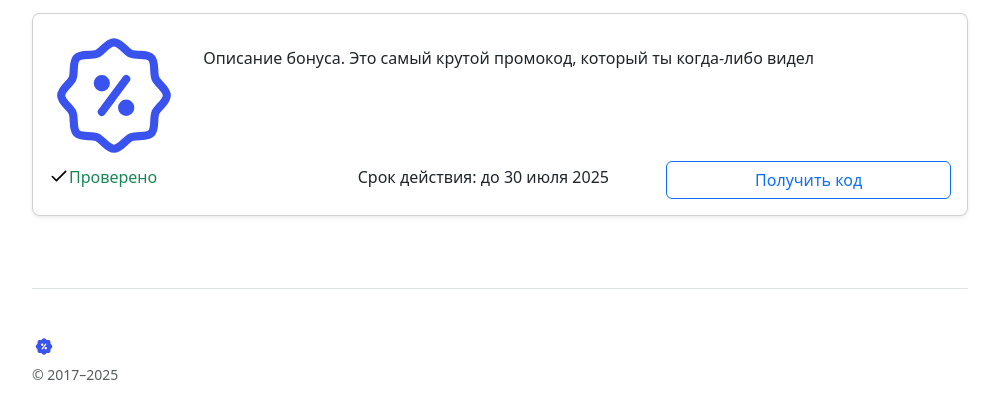
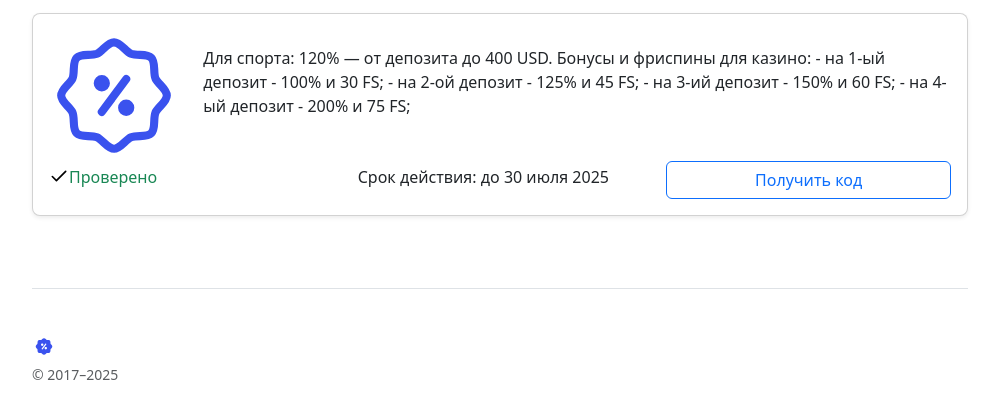
Before and after one commit to penguin0960/promoskodiki, a Django app: page / in a window 1280 px wide. Shown: the part 236-653 px from the top of the page, without its empty margins (140-1139 px from the left). Run offline with Django 5.2, Linux system fonts and the light colour scheme; some libraries are stand-ins or nearby versions.

Commit message:
Update main.html
Поменял описание и промокод

```diff
--- a/onexbet/templates/onexbet/main.html
+++ b/onexbet/templates/onexbet/main.html
@@ -146,7 +146,12 @@
                             </div>
                             <div class="col">
                                 <p class="mt-3">
-                                    Описание бонуса. Это самый крутой промокод, который ты когда-либо видел
+                                    Для спорта: 120% — от депозита до 400 USD.
+                                    Бонусы и фриспины для казино:
+                                    - на 1-ый депозит - 100% и 30 FS;
+                                    - на 2-ой депозит - 125% и 45 FS;
+                                    - на 3-ий депозит - 150% и 60 FS;
+                                    - на 4-ый депозит - 200% и 75 FS;
                                 </p>
                             </div>
                         </div>
@@ -163,7 +168,7 @@
                                     class="promocode-button w-100 btn btn-outline-primary mt-md-0 mt-2"
                                     data-bs-toggle="modal"
                                     data-bs-target="#promoModal"
-                                    data-promocode="{{ code.code }}"
+                                    data-promocode="ston38"
                                 >
                                     Получить код
                                 </button>
@@ -190,7 +195,7 @@
                 <div class="col-1"></div>
                 <div class="col-10">
                     <div class="border border-3 border-dashed text-center">
-                        <span id="promocode">PROMOCODE</span>
+                        <span id="promocode">STON38</span>
 
                     </div>
                 </div>
```
